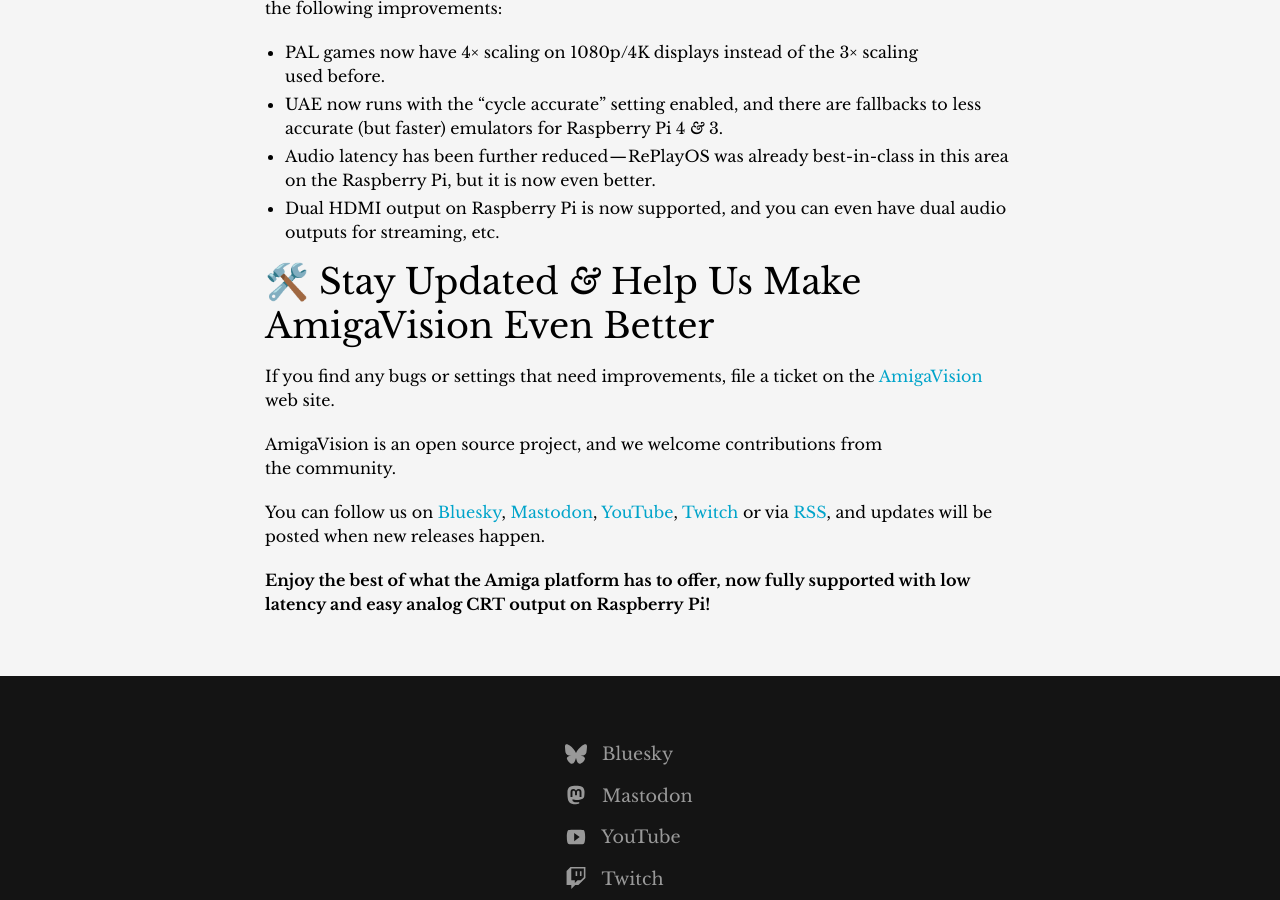
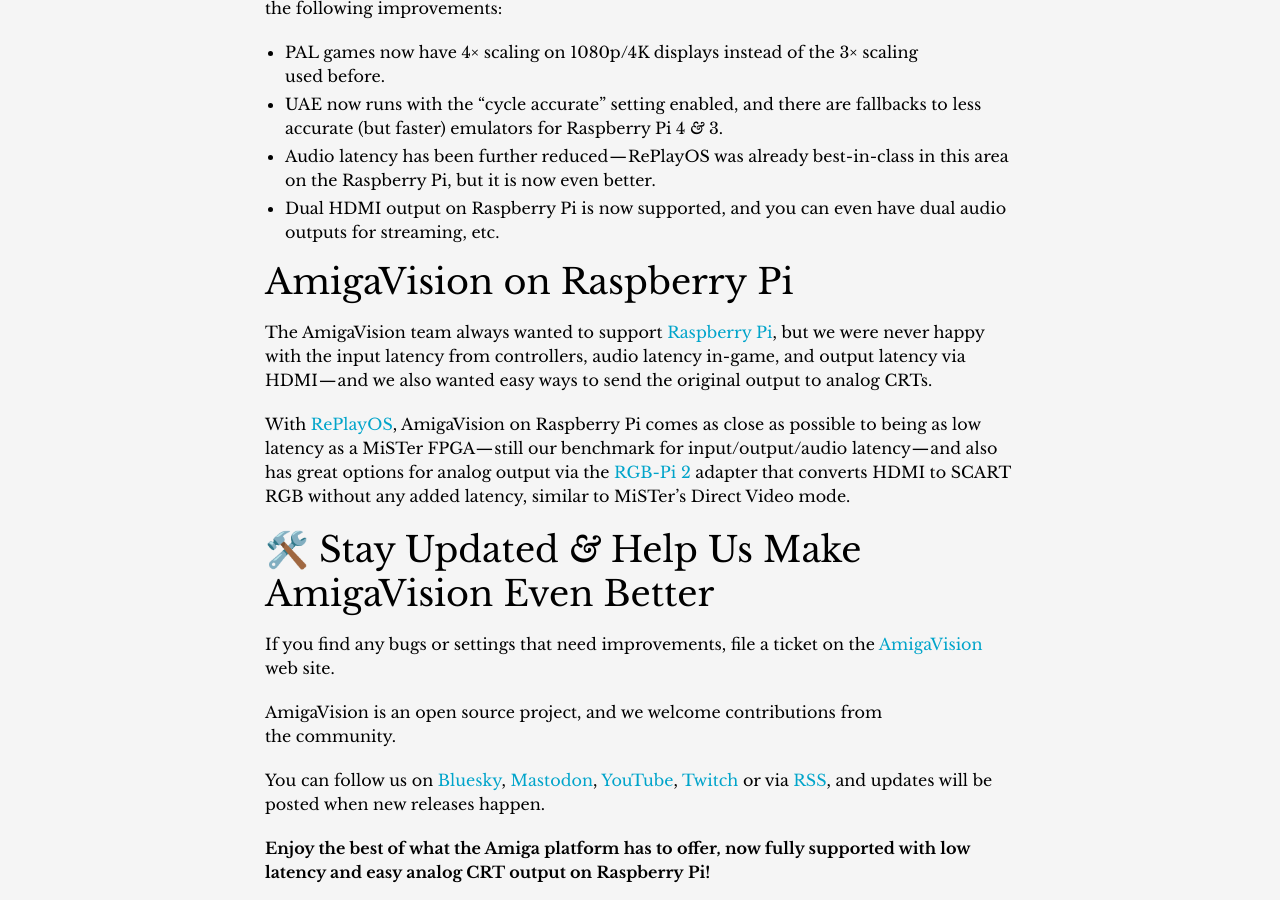
Before and after one commit to amigavision/amigavision.github.io, a Jekyll site: the page built from _posts/2026-03-14-raspberry-pi-2026.03.14.md, in a window 1280 px wide and 900 px high, scrolled down 614 px. Built offline with Jekyll 4.4.1, drawn with Linux system fonts in a browser that asks for light colours.

Commit message:
Add context

```diff
--- a/_posts/2026-03-14-raspberry-pi-2026.03.14.md
+++ b/_posts/2026-03-14-raspberry-pi-2026.03.14.md
@@ -18,6 +18,11 @@
 * Audio latency has been further reduced — RePlayOS was already best-in-class in this area on the Raspberry Pi, but it is now even better.
 * Dual HDMI output on Raspberry Pi is now supported, and you can even have dual audio outputs for streaming, etc.
 
+## AmigaVision on Raspberry Pi
+
+The AmigaVision team always wanted to support [Raspberry Pi], but we were never happy with the input latency from controllers, audio latency in-game, and output latency via HDMI — and we also wanted easy ways to send the original output to analog CRTs.
+
+With [RePlayOS], AmigaVision on Raspberry Pi comes as close as possible to being as low latency as a MiSTer FPGA — still our benchmark for input/output/audio latency — and also has great options for analog output via the [RGB-Pi 2](https://www.mortaca.com) adapter that converts HDMI to SCART RGB without any added latency, similar to MiSTer's Direct Video mode.
 
 ## 🛠️ Stay Updated *&* Help Us Make AmigaVision Even Better
 
```
